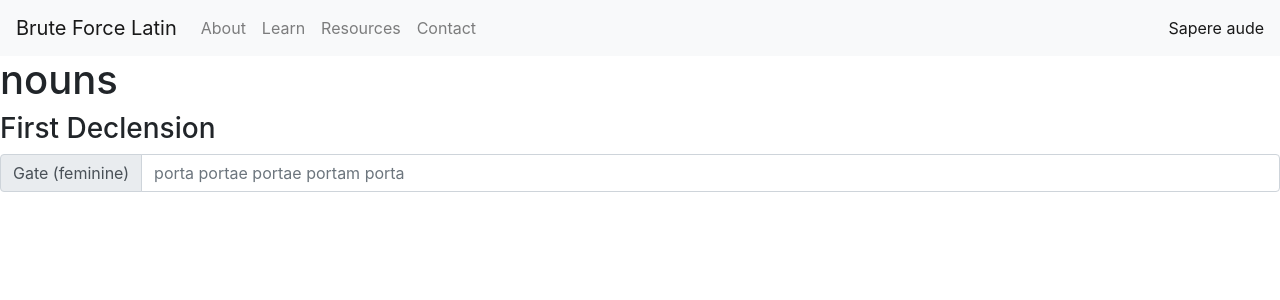
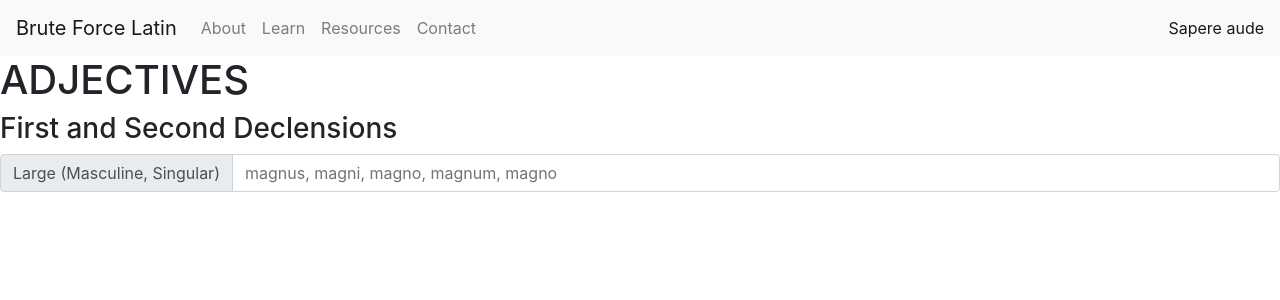
Before and after one commit to Brute-Force-Programmers/brute-force-latin, a React (Create React App) app: page /learn in a window 1280 px wide. Shown: the top 300 px of the page. Built offline with nearby package versions, Linux system fonts and the light colour scheme.

Commit message:
building out the logic for learnJS JSON read

```diff
--- a/src/Pages/Learn.js
+++ b/src/Pages/Learn.js
@@ -1,19 +1,25 @@
 import React from "react";
 import NavBar from "../components/NavBar";
 import UserQuizInput from "../components/UserQuizInput";
-import nouns from "../vocab/nouns"
+
+
+const readJSON = require('../vocab/AdjectivesTest.json')
+const wordArray = ['Gate', 'Gates', 'Friend', 'Friends']
 
 const Learn = (props) => {
-    console.log(nouns);
+  console.log(readJSON)
+  console.log("largeMS", readJSON.adjectives.largeMS)
   return (
     <div>
       <NavBar />
       <UserQuizInput
-        type="nouns"
-        declension="First Declension"
-        word="Gate (feminine)"
-        answer="porta portae portae portam porta"
-      />
+        type= {(Object.keys(readJSON)).toString().toUpperCase()}
+        declension= {readJSON.adjectives.largeMS.sectionTitle}
+        word= {readJSON.adjectives.largeMS.word}
+        gender = {readJSON.adjectives.largeMS.gender}
+        pluralOrSingular = {readJSON.adjectives.largeMS.pluralOrSingular}  //"Large (masculine, singular)"
+        answer= {readJSON.adjectives.largeMS.declensions.join(', ')} //'"magnus", "magni", "magno", "magnum", "magno"'
+        />
     </div>
   );
 };
--- a/src/components/UserQuizInput.js
+++ b/src/components/UserQuizInput.js
@@ -9,11 +9,13 @@ const UserQuizInput = (props) => {
       <h3>{props.declension}</h3>
       <InputGroup>
         <InputGroupAddon addonType="prepend">
-          <InputGroupText>{props.word}</InputGroupText>
+          <InputGroupText>{props.word +' ('+ props.gender +', ' + props.pluralOrSingular + ')'}</InputGroupText>
         </InputGroupAddon>
         <Input placeholder={props.answer} />
       </InputGroup>
     </div>
+
+
   );
 };
 
--- a/src/vocab/AdjectivesTest.json
+++ b/src/vocab/AdjectivesTest.json
@@ -1,8 +1,16 @@
 {
   "adjectives": {
     "largeMS": {
+      "word": "Large",
+      "declensions": ["magnus", "magni", "magno", "magnum", "magno"],
+      "sectionTitle": "First and Second Declensions",
+      "gender": "Masculine",
+      "pluralOrSingular": "Singular",
+      "endingOrComparatives": ""
+    },
+    "largeMP": {
       "word": "large",
-      "singular": ["magnus", "magni", "magno", "magnum", "magno"],
+      "declensions": ["magnus", "magni", "magno", "magnum", "magno"],
       "sectionTitle": "First and Second Declensions",
       "gender": "Masculine",
       "pluralOrSingular": "singular",
```
